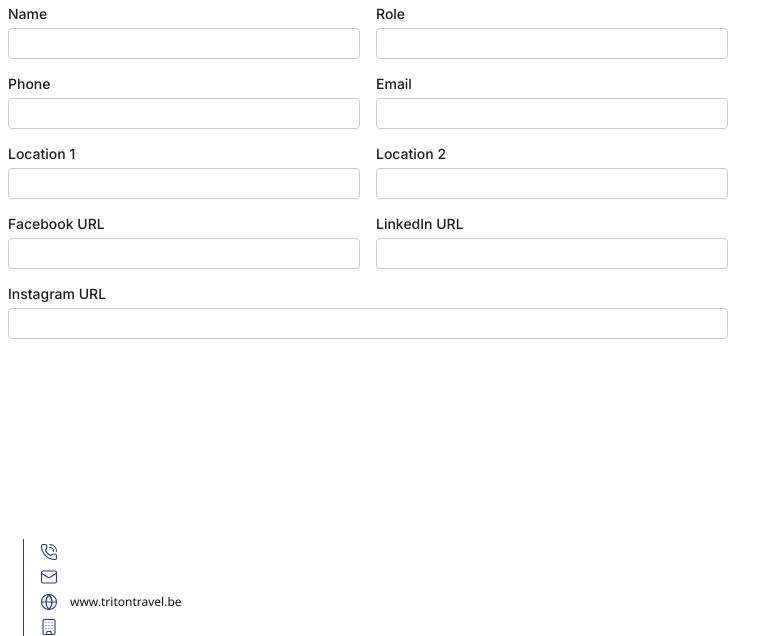
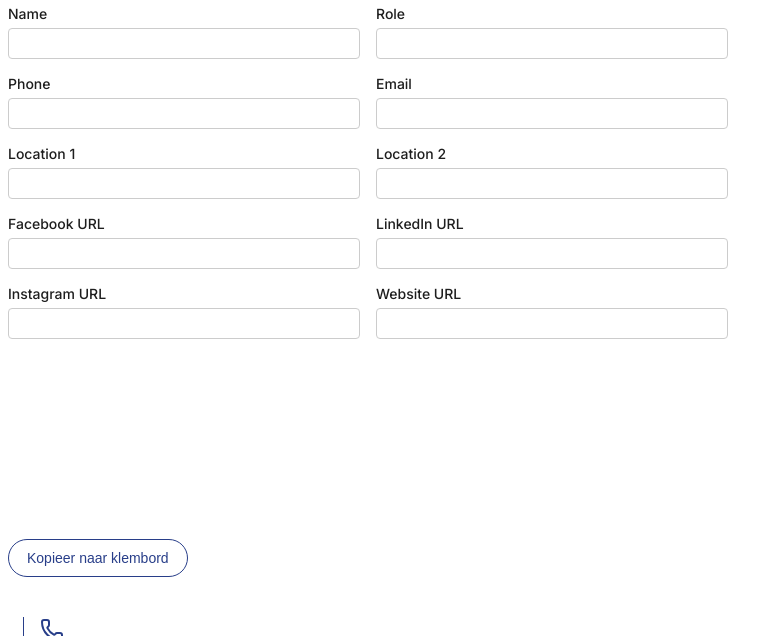
Before and after one commit to upshiftbe/on-projects-email-signature, a plain HTML site: page index.html in a window 1280 px wide. Shown: the part 63-699 px from the top of the page, without its empty margins (0-783 px from the left). Drawn offline with nearby package versions, Linux system fonts and the light colour scheme.

Commit message:
inline svgs for the icons

```diff
--- a/index.html
+++ b/index.html
@@ -7,7 +7,6 @@
     <link rel="preconnect" href="https://fonts.gstatic.com" crossorigin>
     <link href="https://fonts.googleapis.com/css2?family=Inter:wght@300;400;500;600;700;800&display=swap"
         rel="stylesheet">
-    <script src="https://cdn.jsdelivr.net/npm/lucide@0.556.0/dist/umd/lucide.min.js" defer></script>
 </head>
 
 <body>
@@ -51,6 +50,10 @@
                 <label for="input-instagram">Instagram URL</label>
                 <input type="url" id="input-instagram" onkeyup="updateFooter()" onchange="updateFooter()" />
             </div>
+            <div class="form-field">
+                <label for="input-website">Website URL</label>
+                <input type="url" id="input-website" onkeyup="updateFooter()" onchange="updateFooter()" />
+            </div>
         </div>
     </div>
 
@@ -87,6 +90,31 @@
                     "none";
             }
 
+            var websiteUrl = document.getElementById("input-website").value.trim();
+            var websiteRow = document.getElementById("website-row");
+            var websiteLink = document.getElementById("link-website");
+            var websiteText = document.getElementById("footer-website");
+            if (websiteUrl.length > 0) {
+                websiteLink.href = websiteUrl;
+                if (websiteText) {
+                    websiteText.innerText = websiteUrl.replace(/^https?:\/\//, "");
+                }
+                if (websiteRow) {
+                    websiteRow.style.display = "table-row";
+                }
+            }
+            else {
+                if (websiteRow) {
+                    websiteRow.style.display = "none";
+                }
+                if (websiteText) {
+                    websiteText.innerText = "";
+                }
+                if (websiteLink) {
+                    websiteLink.href = "";
+                }
+            }
+
             var facebookUrl = document.getElementById("input-facebook").value.trim();
             var facebookCell = document.getElementById("social-facebook-cell");
             var facebookLink = document.getElementById("link-facebook");
@@ -96,6 +124,7 @@
             }
             else {
                 facebookCell.style.display = "none";
+                facebookLink.href = "";
             }
 
             var linkedinUrl = document.getElementById("input-linkedin").value.trim();
@@ -107,6 +136,7 @@
             }
             else {
                 linkedinCell.style.display = "none";
+                linkedinLink.href = "";
             }
 
             var instagramUrl = document.getElementById("input-instagram").value.trim();
@@ -118,10 +148,12 @@
             }
             else {
                 instagramCell.style.display = "none";
+                instagramLink.href = "";
             }
         }
     </script>
 
+    <script src="https://cdn.jsdelivr.net/npm/lucide@0.556.0/dist/umd/lucide.min.js" defer></script>
     <script>
         window.addEventListener("load", function () {
             updateFooter();
@@ -131,6 +163,36 @@
         });
     </script>
 
+    <script>
+        function copySignature() {
+            const preview = document.querySelector(".signature-preview");
+            if (!preview) {
+                return;
+            }
+
+            const range = document.createRange();
+            range.selectNode(preview);
+            const selection = window.getSelection();
+            selection.removeAllRanges();
+            selection.addRange(range);
+
+            let copied = false;
+            try {
+                copied = document.execCommand("copy");
+            } catch (error) {
+                console.warn("Copy command failed", error);
+            }
+            selection.removeAllRanges();
+
+            if (!copied && navigator.clipboard && navigator.clipboard.writeText) {
+                navigator.clipboard.writeText(preview.innerText || "").catch(() => {});
+            }
+        }
+    </script>
+
+    <div class="signature-actions">
+        <button type="button" id="copy-signature" onclick="copySignature()">Kopieer naar klembord</button>
+    </div>
     <table class="signature-preview" cellpadding="0" cellspacing="0" style="
           vertical-align: -webkit-baseline-middle;
           font-size: medium;
@@ -182,7 +244,7 @@
                           font-family: Segoe UI;
                         ">
                                         <tbody>
-                                            <tr height="25" style="vertical-align: middle">
+                                            <tr height="25" style="vertical-align: middle;">
                                                 <td width="30" style="vertical-align: middle">
                                                     <table cellpadding="0" cellspacing="0" style="
                                   vertical-align: -webkit-baseline-middle;
@@ -195,7 +257,7 @@
                                                                         <span color="#283e89" width="18"
                                                                         class="sc-jlyJG bbyJzT"
                                                                         style="display: block; color: #283e89">
-                                                                        <i data-lucide="phone-call" class="contact-icon" aria-hidden="true"></i>
+                                                                        <svg xmlns="http://www.w3.org/2000/svg" width="24" height="24" viewBox="0 0 24 24" fill="none" stroke="currentColor" stroke-width="2" stroke-linecap="round" stroke-linejoin="round" class="lucide lucide-phone-icon lucide-phone" aria-hidden="true"><path d="M13.832 16.568a1 1 0 0 0 1.213-.303l.355-.465A2 2 0 0 1 17 15h3a2 2 0 0 1 2 2v3a2 2 0 0 1-2 2A18 18 0 0 1 2 4a2 2 0 0 1 2-2h3a2 2 0 0 1 2 2v3a2 2 0 0 1-.8 1.6l-.468.351a1 1 0 0 0-.292 1.233 14 14 0 0 0 6.392 6.384"/></svg>
                                                                     </span>
                                                                 </td>
                                                             </tr>
@@ -224,7 +286,7 @@
                                                                     <span color="#283e89" width="18"
                                                                         class="sc-jlyJG bbyJzT"
                                                                         style="display: block; color: #283e89">
-                                                                        <i data-lucide="mail" class="contact-icon" aria-hidden="true"></i>
+                                                                        <svg xmlns="http://www.w3.org/2000/svg" width="24" height="24" viewBox="0 0 24 24" fill="none" stroke="currentColor" stroke-width="2" stroke-linecap="round" stroke-linejoin="round" class="lucide lucide-mail-icon lucide-mail" aria-hidden="true"><path d="m22 7-8.991 5.727a2 2 0 0 1-2.009 0L2 7"/><rect x="2" y="4" width="20" height="16" rx="2"/></svg>
                                                                     </span>
                                                                 </td>
                                                             </tr>
@@ -240,7 +302,7 @@
                                 "><span id="footer-email"></span></a>
                                                 </td>
                                             </tr>
-                                            <tr height="25" style="vertical-align: middle">
+                                            <tr id="website-row" height="25" style="vertical-align: middle; display: none;">
                                                 <td width="30" style="vertical-align: middle">
                                                     <table cellpadding="0" cellspacing="0" style="
                                   vertical-align: -webkit-baseline-middle;
@@ -253,7 +315,7 @@
                                                                     <span color="#283e89" width="18"
                                                                         class="sc-jlyJG bbyJzT"
                                                                         style="display: block; color: #283e89">
-                                                                        <i data-lucide="globe" class="contact-icon" aria-hidden="true"></i>
+                                                                        <svg xmlns="http://www.w3.org/2000/svg" width="24" height="24" viewBox="0 0 24 24" fill="none" stroke="currentColor" stroke-width="2" stroke-linecap="round" stroke-linejoin="round" class="lucide lucide-globe-icon lucide-globe" aria-hidden="true"><circle cx="12" cy="12" r="10"/><path d="M12 2a14.5 14.5 0 0 0 0 20 14.5 14.5 0 0 0 0-20"/><path d="M2 12h20"/></svg>
                                                                     </span>
                                                                 </td>
                                                             </tr>
@@ -261,12 +323,12 @@
                                                     </table>
                                                 </td>
                                                                                                 <td style="padding: 0px">
-                                                    <a href="//www.tritontravel.be" color="#000000"
+                                                                                                        <a id="link-website" href="" color="#000000"
                                                                                                                 class="sc-gipzik iyhjGb" style="
                                                                     text-decoration: none;
                                                                     color: #181127;
                                                                     font-size: 12px;
-                                "><span>www.tritontravel.be</span></a>
+                                                                "><span id="footer-website"></span></a>
                                                 </td>
                                             </tr>
                                             <tr height="25" style="vertical-align: middle">
@@ -282,7 +344,7 @@
                                                                     <span color="#283e89" width="18"
                                                                         class="sc-jlyJG bbyJzT"
                                                                         style="display: block; color: #283e89">
-                                                                        <i data-lucide="building" class="contact-icon" aria-hidden="true"></i>
+                                                                        <svg xmlns="http://www.w3.org/2000/svg" width="24" height="24" viewBox="0 0 24 24" fill="none" stroke="currentColor" stroke-width="2" stroke-linecap="round" stroke-linejoin="round" class="lucide lucide-building-icon lucide-building" aria-hidden="true"><path d="M12 10h.01"/><path d="M12 14h.01"/><path d="M12 6h.01"/><path d="M16 10h.01"/><path d="M16 14h.01"/><path d="M16 6h.01"/><path d="M8 10h.01"/><path d="M8 14h.01"/><path d="M8 6h.01"/><path d="M9 22v-3a1 1 0 0 1 1-1h4a1 1 0 0 1 1 1v3"/><rect x="4" y="2" width="16" height="20" rx="2"/></svg>
                                                                     </span>
                                                                 </td>
                                                             </tr>
@@ -339,7 +401,7 @@
                         <tbody>
                             <tr>
                                 <td>
-                                    <a href="https://www.tritontravel.be" target="_blank">
+                                    <a href="" target="_blank">
                                         <img src="https://raw.githubusercontent.com/upshiftbe/on-projects-email-signature/main/logo.png"
                                             width="100px" />
                                     </a>
@@ -354,8 +416,8 @@
                         ">
                                         <tbody>
                                             <tr style="text-align: right; vertical-align: bottom">
-                                                <td id="social-facebook-cell">
-                                                    <a id="link-facebook" href="https://www.facebook.com/tritontravel.be"
+                                                <td id="social-facebook-cell" style="display: none;">
+                                                    <a id="link-facebook" href=""
                                                         style="display: inline-block; padding: 0px; color: #181127">
                                                         <i data-lucide="facebook" class="social-icon" aria-hidden="true"></i>
                                                     </a>
@@ -363,8 +425,8 @@
                                                 <td width="5">
                                                     <div></div>
                                                 </td>
-                                                <td id="social-linkedin-cell">
-                                                    <a id="link-linkedin" href="https://www.linkedin.com/company/tritontravel"
+                                                <td id="social-linkedin-cell" style="display: none;">
+                                                    <a id="link-linkedin" href=""
                                                         style="display: inline-block; padding: 0px; color: #181127">
                                                         <i data-lucide="linkedin" class="social-icon" aria-hidden="true"></i>
                                                     </a>
@@ -372,8 +434,8 @@
                                                 <td width="5">
                                                     <div></div>
                                                 </td>
-                                                <td id="social-instagram-cell">
-                                                    <a id="link-instagram" href="https://www.instagram.com/triton_travel_mechelen/"
+                                                <td id="social-instagram-cell" style="display: none;">
+                                                    <a id="link-instagram" href=""
                                                         style="display: inline-block; padding: 0px; color: #181127">
                                                         <i data-lucide="instagram" class="social-icon" aria-hidden="true"></i>
                                                     </a>
--- a/styles.css
+++ b/styles.css
@@ -53,6 +53,27 @@ h2 {
   margin-top: 40px;
 }
 
+.signature-actions {
+  margin: 24px 0 0;
+}
+
+#copy-signature {
+  appearance: none;
+  border: 1px solid #283e89;
+  background: white;
+  color: #283e89;
+  padding: 10px 18px;
+  border-radius: 999px;
+  font-size: 14px;
+  font-weight: 500;
+  cursor: pointer;
+}
+
+#copy-signature:focus-visible {
+  outline: 2px solid #283e89;
+  outline-offset: 2px;
+}
+
 .contact-icon {
   width: 18px;
   height: 18px;
```
Lines whose indentation alone changed are shown as unchanged.
